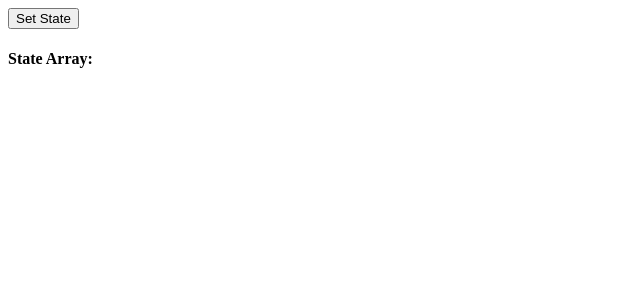
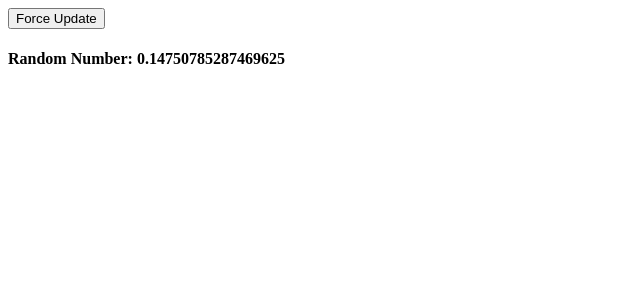
Before and after one commit to NavinCh/ReactApp, a React app: page / in a window 1280 px wide. Shown: the top 300 px of the page, without its empty margins (0-640 px from the left). Built offline with nearby package versions, Linux system fonts and the light colour scheme.

Commit message:
Force Update
Force Update using forceUpdate() method

```diff
--- a/App.jsx
+++ b/App.jsx
@@ -4,25 +4,18 @@
 	constructor(){
 		super();
 
-		this.state = {
-			data: []
-		}
-
-		this.setStateHandler = this.setStateHandler.bind(this);
+		this.forceUpdateHandler = this.forceUpdateHandler.bind(this);
 	};
 
-	setStateHandler(){
-		var item = "set state....";
-		var myArray = this.state.data;
-		myArray.push(item);
-		this.setState({data:myArray})
+	forceUpdateHandler(){
+		this.forceUpdate();
 	};
 
 	render() {
 		return (
 			<div>
-				<button onClick={this.setStateHandler}>Set State</button>
-				<h4>State Array: {this.state.data}</h4>
+				<button onClick={this.forceUpdateHandler}>Force Update</button>
+				<h4>Random Number: {Math.random()}</h4>
 			</div>
 		);
 	}
```
